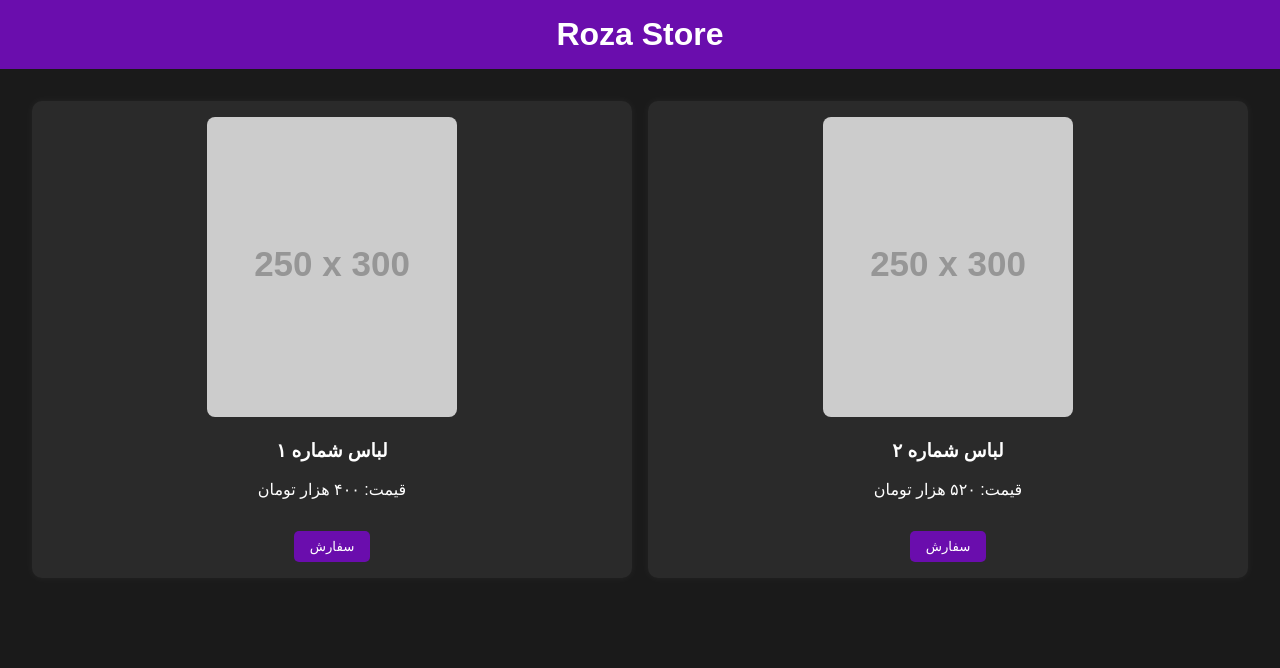
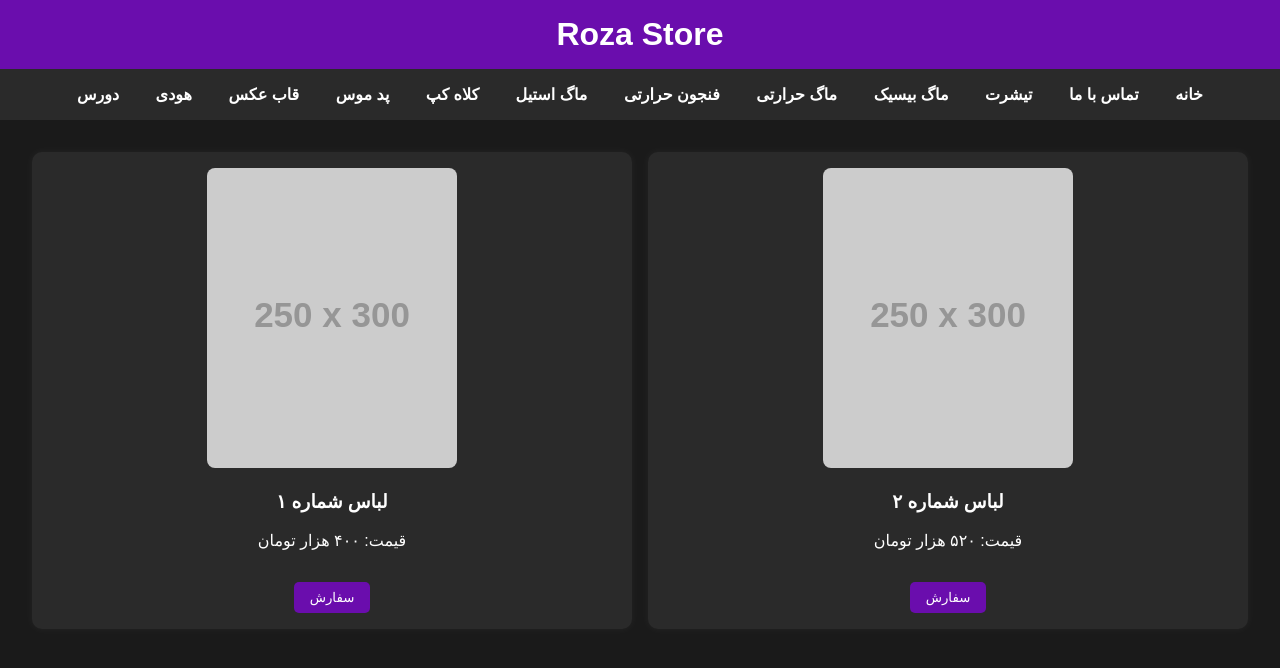
Before and after one commit to Roshabb/roshabb.github.io, a plain HTML site: page index.html in a window 1280 px wide. Drawn offline with Linux system fonts and the light colour scheme; placeholder pictures from the web are drawn by us.

Commit message:
Update index.html

```diff
--- a/index.html
+++ b/index.html
@@ -17,6 +17,20 @@
       text-align: center;
       font-size: 2rem;
       font-weight: bold;
+    }
+    nav {
+      background-color: #2a2a2a;
+      padding: 1rem;
+      text-align: center;
+    }
+    nav a {
+      margin: 0 1rem;
+      color: white;
+      text-decoration: none;
+      font-weight: bold;
+    }
+    nav a:hover {
+      color: #8a2be2;
     }
     .products {
       display: grid;
@@ -53,6 +67,22 @@
   <header>
     Roza Store
   </header>
+
+  <nav>
+    <a href="#">خانه</a>
+    <a href="#">تماس با ما</a>
+    <a href="#">تیشرت</a>
+    <a href="#">ماگ بیسیک</a>
+    <a href="#">ماگ حرارتی</a>
+    <a href="#">فنجون حرارتی</a>
+    <a href="#">ماگ استیل</a>
+    <a href="#">کلاه کپ</a>
+    <a href="#">پد موس</a>
+    <a href="#">قاب عکس</a>
+    <a href="#">هودی</a>
+    <a href="#">دورس</a>
+  </nav>
+
   <div class="products">
     <div class="product">
       <img src="https://via.placeholder.com/250x300.png?text=%D9%84%D8%A8%D8%A7%D8%B3+1" alt="لباس 1">
@@ -66,7 +96,9 @@
       <p>قیمت: ۵۲۰ هزار تومان</p>
       <button class="btn">سفارش</button>
     </div>
-    <!-- می‌تونی محصولات بیشتری اینجا اضافه کنی -->
+    <!-- محصولات بیشتر رو اینجا اضافه کن -->
   </div>
+
+  <!-- برای فعال‌سازی Netlify CMS نیاز به راه‌اندازی فایل‌ها و تنظیمات CMS است -->
 </body>
 </html>
```
